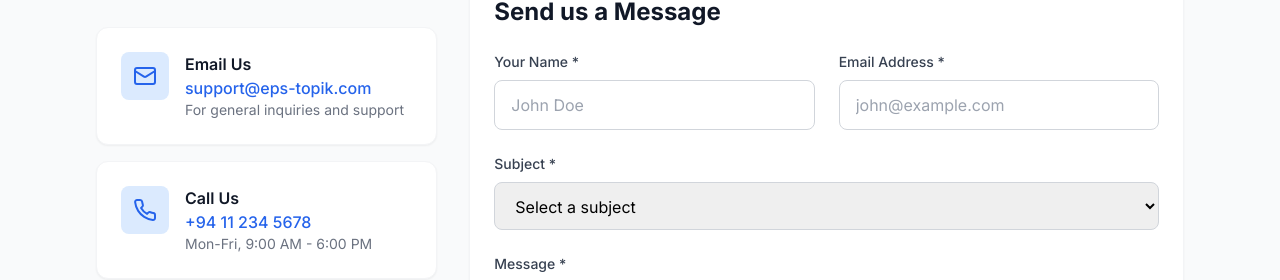
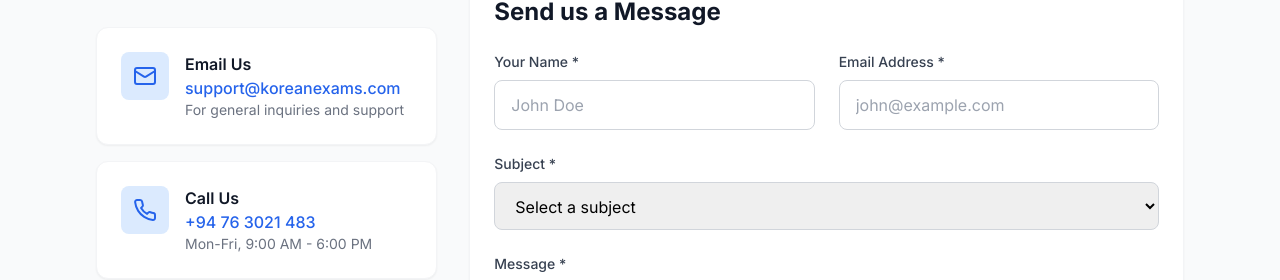
Before and after one commit to JaninduHK/Korean-Exams, a React (Vite) app in the folder client/: page /contact in a window 1280 px wide. Shown: the part 382-662 px from the top of the page. Built offline with nearby package versions, Linux system fonts and the light colour scheme; no server answers.

Commit message:
Contact Page Update

```diff
--- a/client/src/pages/ContactPage.jsx
+++ b/client/src/pages/ContactPage.jsx
@@ -36,13 +36,13 @@ export default function ContactPage() {
     {
       icon: Mail,
       title: 'Email Us',
-      content: 'support@eps-topik.com',
+      content: 'support@koreanexams.com',
       description: 'For general inquiries and support'
     },
     {
       icon: Phone,
       title: 'Call Us',
-      content: '+94 11 234 5678',
+      content: '+94 76 3021 483',
       description: 'Mon-Fri, 9:00 AM - 6:00 PM'
     },
     {
```
